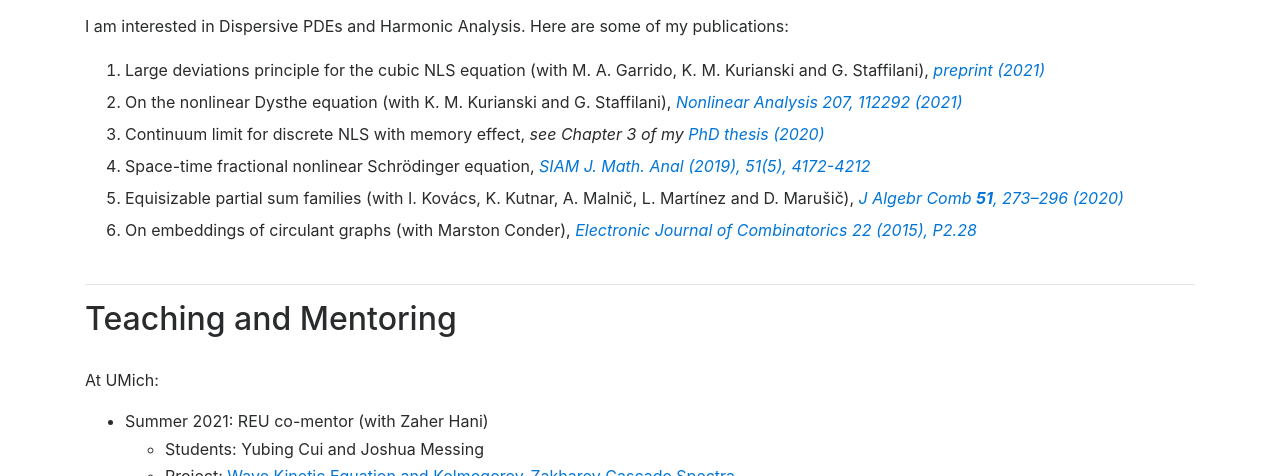
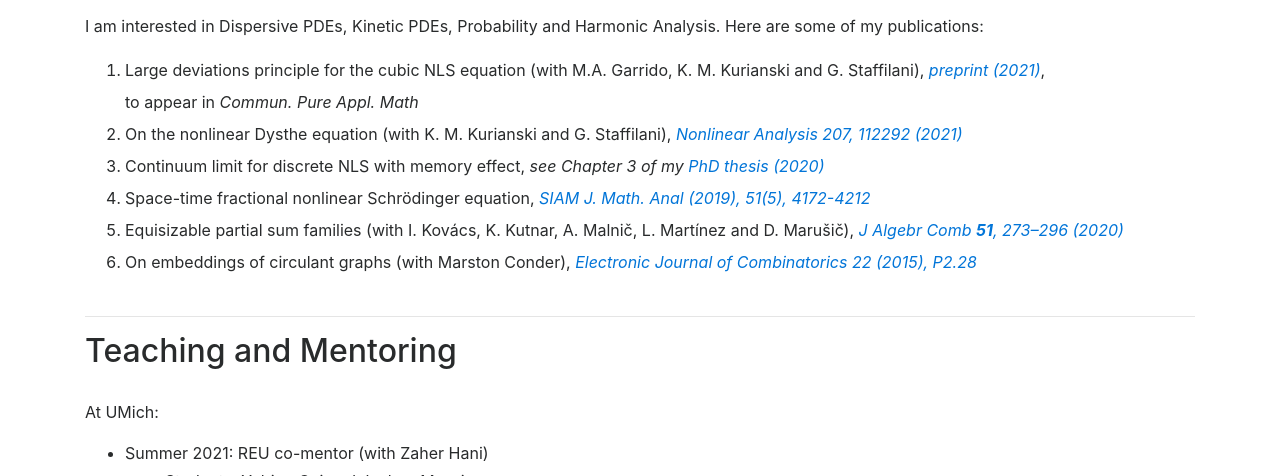
Before and after one commit to r-grande/r-grande.github.io, a plain HTML site: page index.html in a window 1280 px wide. Shown: the part 624-1100 px from the top of the page. Drawn offline with nearby package versions, Linux system fonts and the light colour scheme; some packages are replaced by stand-ins of ours; a script that the page names is missing.

Commit message:
Update LDP publication

```diff
--- a/index.html
+++ b/index.html
@@ -127,11 +127,13 @@
 <h2>Research</h2>
 <br>
 <p style="text-align:justify;">
-I am interested in Dispersive PDEs and Harmonic Analysis. Here are some of my publications:
+I am interested in Dispersive PDEs, Kinetic PDEs, Probability and Harmonic Analysis.
+Here are some of my publications:
 </p>
         <ol style="line-height: 2em;">
-          <li> Large deviations principle for the cubic NLS equation (with M. A. Garrido, K. M. Kurianski and G. Staffilani),
-            <a href="http://arxiv.org/abs/2110.15748"><em>preprint (2021)</a></em></li>
+          <li> Large deviations principle for the cubic NLS equation (with M.A. Garrido, K. M. Kurianski and G. Staffilani),
+            <a href="http://arxiv.org/abs/2110.15748"><em>preprint (2021)</a></em>,
+            <br> to appear in <em>Commun. Pure Appl. Math</em></li>
           <li> On the nonlinear Dysthe equation (with K. M. Kurianski and G. Staffilani),
             <a href="https://doi.org/10.1016/j.na.2021.112292"><em>Nonlinear Analysis 207,
             112292 (2021)</a></em></li>
```
